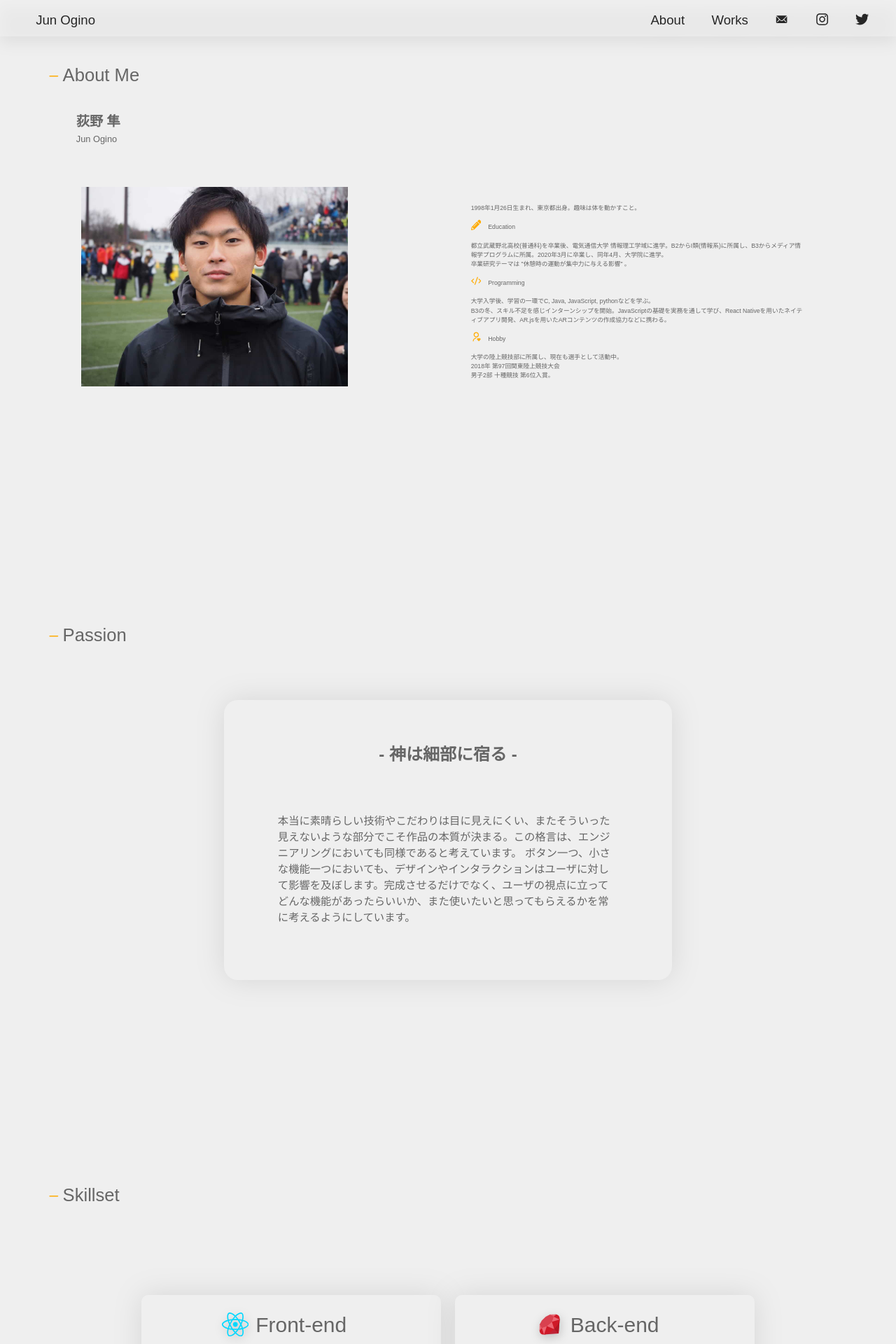
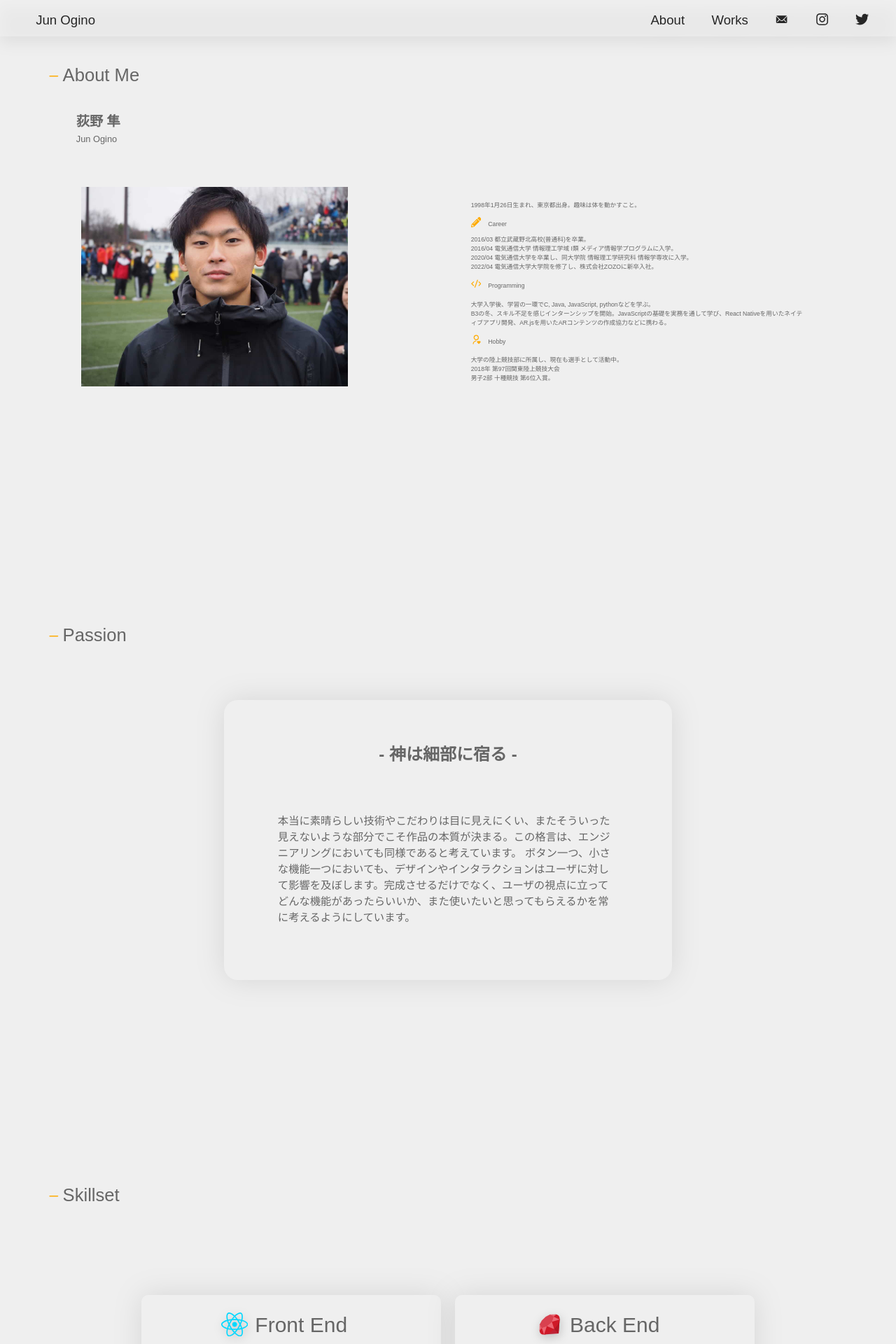
Before and after one commit to Ogijun2018/ogijun.info, a React (Create React App) app: page /about in a window 1280 px wide. Shown: the top 1920 px of the page at 70% size. Built offline with nearby package versions, Linux system fonts and the light colour scheme; a web font is replaced by a local one.

Commit message:
Refactoring

```diff
--- a/src/js/pages/About.js
+++ b/src/js/pages/About.js
@@ -20,7 +20,7 @@ export default class About extends React.Component {
       <MediaQuery query="(max-width:767px)">
           <div style={{position:"absolute", height: "180%", width: "100%"}}>
             <div style={{position: "relative", top: "7%", paddingLeft: "4%"}}>
-              <IoIosRemove style={{color: "#FFAB00", marginBottom: "3%"}}></IoIosRemove>
+              <IoIosRemove style={{color: "#FFAB00", marginBottom: "3%"}} />
               About Me
             </div>
             <div style={{position: "relative", top: "9%", paddingLeft: "14%"}}>
@@ -38,7 +38,7 @@ export default class About extends React.Component {
             <div style={{position: "relative", fontSize: "0.5rem", width: "80%", top: "12%", left:"10%"}}>
               <p>1998年1月26日生まれ、東京都出身。趣味は体を動かすこと。</p>
               <div style={{fontSize: 20, marginTop: -10}}>
-                <FaPencilAlt className={styles.headerLogo1}></FaPencilAlt>
+                <FaPencilAlt className={styles.headerLogo1} />
                 Career
               </div>
               <p style={{marginTop:5}}>
@@ -51,7 +51,7 @@ export default class About extends React.Component {
                 2022/04 電気通信大学大学院を修了し、株式会社ZOZOに新卒入社。
               </p>
               <div style={{fontSize: 20}}>
-                <RiCodeSSlashLine className={styles.headerLogo2}></RiCodeSSlashLine>
+                <RiCodeSSlashLine className={styles.headerLogo2} />
                 Programming
               </div>
               <p style={{marginTop:5}}>
@@ -61,7 +61,7 @@ export default class About extends React.Component {
                 React Nativeを用いたネイティブアプリ開発、AR.jsを用いたARコンテンツの作成協力などに携わる。
               </p>
               <div style={{fontSize: 20}}>
-                <RiUserHeartLine className={styles.headerLogo2}></RiUserHeartLine>
+                <RiUserHeartLine className={styles.headerLogo2} />
                 Hobby
               </div>
               <p style={{marginTop: 5}}>
@@ -105,7 +105,7 @@ export default class About extends React.Component {
             </div>
 
             <div style={{position: "relative", top: "14%", paddingLeft: "5%"}}>
-              <IoIosRemove style={{color: "#FFAB00", marginBottom: "3%"}}></IoIosRemove>
+              <IoIosRemove style={{color: "#FFAB00", marginBottom: "3%"}} />
               Passion
             </div>
             <div style={{position: "relative", fontSize: "0.5rem", width: "80%", top: "14%", left:"10%"}}>
@@ -117,7 +117,7 @@ export default class About extends React.Component {
             </div>
 
             <div style={{position: "relative", top: "16%", paddingLeft: "5%"}}>
-              <IoIosRemove style={{color: "#FFAB00", marginBottom: "3%"}}></IoIosRemove>
+              <IoIosRemove style={{color: "#FFAB00", marginBottom: "3%"}} />
               Skill set
             </div>
             <div className={styles.pSkillList}>
@@ -167,7 +167,7 @@ export default class About extends React.Component {
           <div className={styles.AboutTop}>
             <div className={styles.Header}>
               <div className={styles.HeaderLine}>
-                <IoIosRemove></IoIosRemove>
+                <IoIosRemove />
               </div>
               <div>About Me</div>
             </div>
@@ -188,17 +188,25 @@ export default class About extends React.Component {
               <div className={styles.rightInnerContainer}>
                 <p>1998年1月26日生まれ、東京都出身。趣味は体を動かすこと。</p>
                 <div className={styles.MyInfo}>
-                  <FaPencilAlt className={styles.headerLogo}></FaPencilAlt>
-                  Education
+                  <FaPencilAlt className={styles.headerLogo} />
+                  Career
                 </div>
-                <p>都立武蔵野北高校(普通科)を卒業後、電気通信大学 情報理工学域に進学。B2からI類(情報系)に所属し、B3からメディア情報学プログラムに所属。2020年3月に卒業し、同年4月、大学院に進学。<br></br>卒業研究テーマは "休憩時の運動が集中力に与える影響" 。</p>
+                <p style={{marginTop:15}}>
+                  2016/03 都立武蔵野北高校(普通科)を卒業。
+                  <br></br>
+                  2016/04 電気通信大学 情報理工学域 I類 メディア情報学プログラムに入学。
+                  <br></br>
+                  2020/04 電気通信大学を卒業し、同大学院 情報理工学研究科 情報学専攻に入学。
+                  <br></br>
+                  2022/04 電気通信大学大学院を修了し、株式会社ZOZOに新卒入社。
+                </p>
                 <div className={styles.MyInfo}>
-                  <RiCodeSSlashLine className={styles.headerLogo}></RiCodeSSlashLine>
+                  <RiCodeSSlashLine className={styles.headerLogo} />
                   Programming
                 </div>
                 <p>大学入学後、学習の一環でC, Java, JavaScript, pythonなどを学ぶ。<br></br>B3の冬、スキル不足を感じインターンシップを開始。JavaScriptの基礎を実務を通して学び、React Nativeを用いたネイティブアプリ開発、AR.jsを用いたARコンテンツの作成協力などに携わる。</p>
                 <div className={styles.MyInfo}>
-                  <RiUserHeartLine className={styles.headerLogo}></RiUserHeartLine>
+                  <RiUserHeartLine className={styles.headerLogo} />
                   Hobby
                 </div>
                 <p>大学の陸上競技部に所属し、現在も選手として活動中。<br></br>2018年 第97回関東陸上競技大会<br></br>男子2部 十種競技 第6位入賞。</p>
@@ -208,7 +216,7 @@ export default class About extends React.Component {
         <div className={styles.Page}>
           <div className={styles.Header}>
             <div className={styles.HeaderLine}>
-              <IoIosRemove></IoIosRemove>
+              <IoIosRemove />
             </div>
             <div>Passion</div>
           </div>
@@ -225,15 +233,15 @@ export default class About extends React.Component {
         <div className={styles.Page}>
           <div className={styles.Header}>
             <div className={styles.HeaderLine}>
-              <IoIosRemove></IoIosRemove>
+              <IoIosRemove />
             </div>
             <div>Skillset</div>
           </div>
           <div className={styles.SkillListContainer}>
             <div className={styles.SkillInner}>
               <div className={styles.SkillTheme}>
-                <REACT className={styles.Icon}></REACT>
-                <p>Front-end</p>
+                <REACT className={styles.Icon} />
+                <p>Front End</p>
               </div>
               <div className={styles.Skillname}>
                 HTML5 / CSS3 / jQuery / React / Redux / Redux Saga / Vue / Webpack
@@ -241,8 +249,8 @@ export default class About extends React.Component {
             </div>
             <div className={styles.SkillInner}>
               <div className={styles.SkillTheme}>
-                <Ruby className={styles.Icon}></Ruby>
-                <p className={styles.Theme}>Back-end</p>
+                <Ruby className={styles.Icon} />
+                <p className={styles.Theme}>Back End</p>
               </div>
               <div className={styles.Skillname}>
                 Ruby / Ruby on Rails / python
@@ -251,7 +259,7 @@ export default class About extends React.Component {
             <div style={{width: "100%"}}></div>
             <div className={styles.SkillInner}>
               <div className={styles.SkillTheme}>
-                <Swift className={styles.Icon}></Swift>
+                <Swift className={styles.Icon} />
                 <p>Mobile</p>
               </div>
               <div className={styles.Skillname}>
@@ -260,7 +268,7 @@ export default class About extends React.Component {
             </div>
             <div className={styles.SkillInner}>
               <div className={styles.SkillTheme}>
-                <Illustrator className={styles.Icon}></Illustrator>
+                <Illustrator className={styles.Icon} />
                 <p>Design</p>
               </div>
               <div className={styles.Skillname}>
@@ -270,7 +278,7 @@ export default class About extends React.Component {
           </div>
         </div>
       </div>
-        </MediaQuery>
+      </MediaQuery>
       </div>
     );
   }
```
